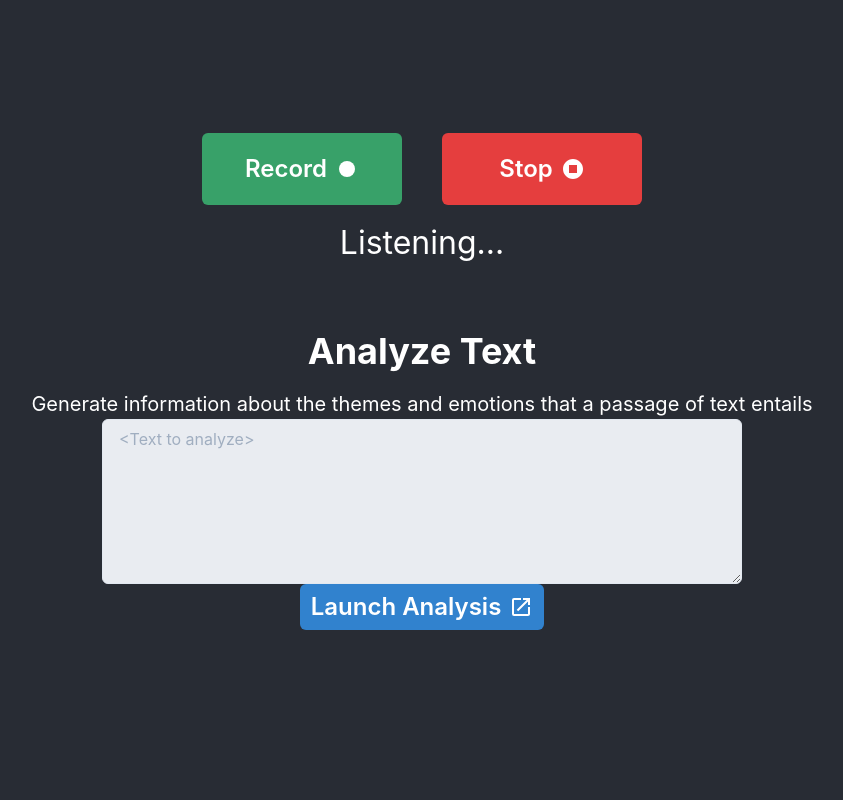
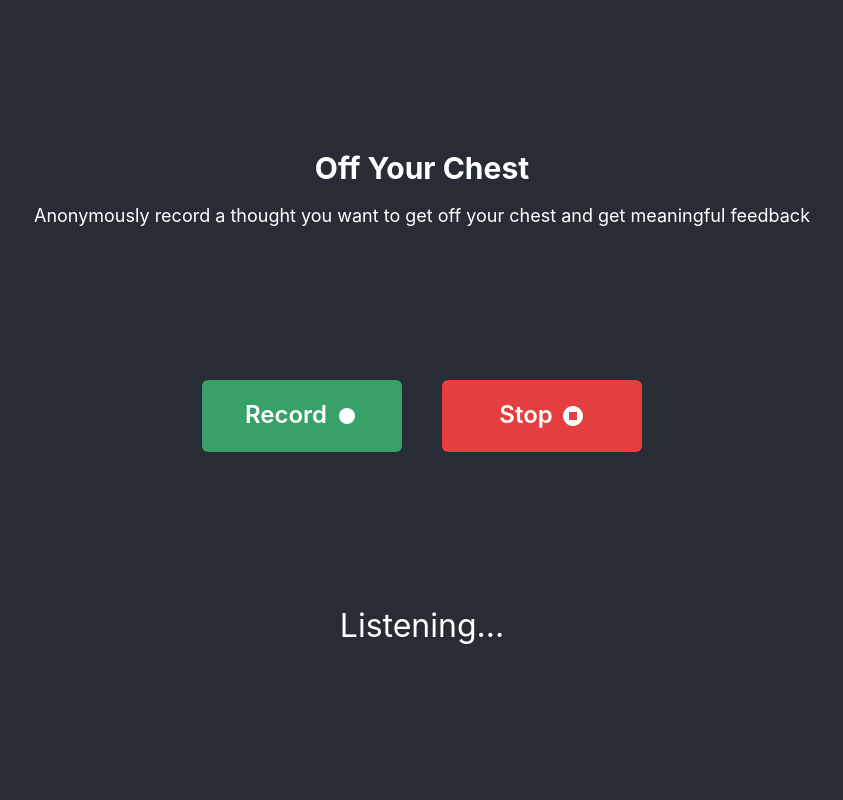
Before and after one commit to JLiao98/off-my-chest-device, a React (Create React App) app: page / in a window 1280 px wide. Shown: the top 800 px of the page, without its empty margins (218-1061 px from the left). Built offline with nearby package versions, Linux system fonts and the light colour scheme.

Commit message:
2 page design

```diff
--- a/src/App.js
+++ b/src/App.js
@@ -61,13 +61,17 @@ function App() {
             <header className="App-header">
 
               <Center
-              height={"100vh"}
-              width={"100vw"}
-              backgroundColor={"#282c34"}>
+              height={"100%"}
+              width={"100%"}
+              backgroundColor={"#282c34"}
+              >
                 <Flex flexDirection={"column"}>
-                <Center width={"100vw"} height={"20vh"}
-                color={"white"}
-                fontSize={"2rem"}
+                <Center
+                  width={"100vw"}
+                  height={"100vh"}
+                  color={"white"}
+                  fontSize={"2rem"}
+
 
                 >
                 <Flex
@@ -77,6 +81,14 @@ function App() {
                   height={"100%"}
                   width={"100%"}
                   >
+
+                  <Box>
+                    <Flex flexDirection={"column"} justifyContent={"center"} alignItems={"center"}>
+                    <Heading as={"h1"} size={"lg"} mb={4}>Off Your Chest</Heading>
+                    <Text width="100%" fontSize='lg'>Anonymously record a thought you want to get off your chest and get meaningful feedback</Text>
+                    </Flex>
+
+                  </Box>
 
                   <ButtonGroup spacing={"10"}
                   >
@@ -118,20 +130,23 @@ function App() {
 
                 <Center
 
-                  height={"50vh"}
+                  height={"100vh"}
                   color={"white"}
+                  border={"2px solid lightblue"}
                   >
                 <Flex
+
                   width={"100%"}
                   height={"75%"}
                   flexDirection={"column"}
                   alignItems={"center"}
-                  justifyContent={"space-between"}>
+                  justifyContent={"space-between"}
+                  >
 
                   <Box>
                     <Flex flexDirection={"column"} justifyContent={"center"} alignItems={"center"}>
-                    <Heading as={"h1"} size={"xl"} mb={4}>Analyze Text</Heading>
-                    <Text width="100%" fontSize='xl'>Generate information about the themes and emotions that a passage of text entails</Text>
+                    <Heading as={"h1"} size={"lg"} mb={4}>Analyze Text</Heading>
+                    <Text width="100%" fontSize='lg'>Generate information about the themes and emotions that a passage of text entails</Text>
                     </Flex>
 
                   </Box>
```
